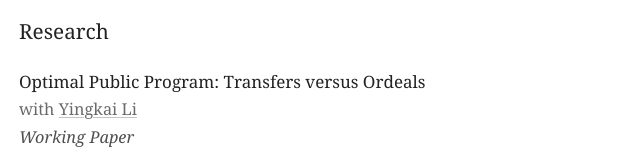
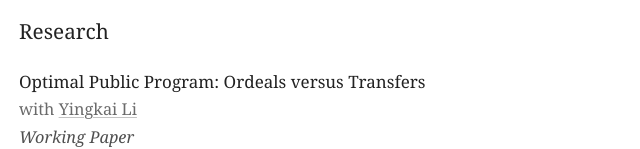
Before and after one commit to yiyao-zhu/yiyao-zhu.github.io, a plain HTML site: page index.html in a window 1280 px wide. Shown: the part 656-805 px from the top of the page, 241-881 px from the left. Drawn offline with Linux system fonts and the light colour scheme.

Commit message:
Update index.html

```diff
--- a/index.html
+++ b/index.html
@@ -88,7 +88,7 @@
       <h2>Research</h2>
 
       <article class="paper">
-        <h3>Optimal Public Program: Transfers versus Ordeals</h3>
+        <h3>Optimal Public Program: Ordeals versus Transfers</h3>
         <p class="coauthors">with <a class="coauthor-link" href="https://yingkai-li.github.io/" target="_blank" rel="noopener">Yingkai Li</a></p>
         <p class="status">Working Paper</p>
         <p class="abstract"><span class="abstract-label">Abstract.</span>
```
